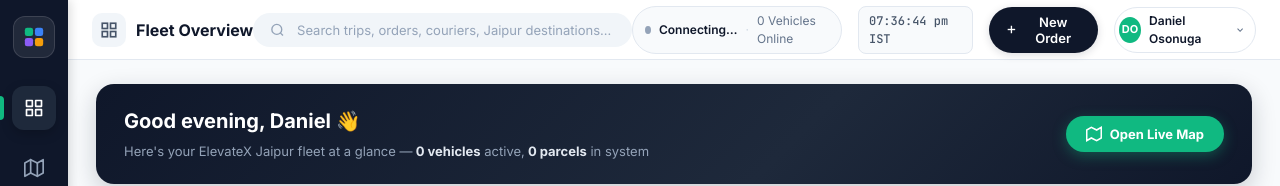
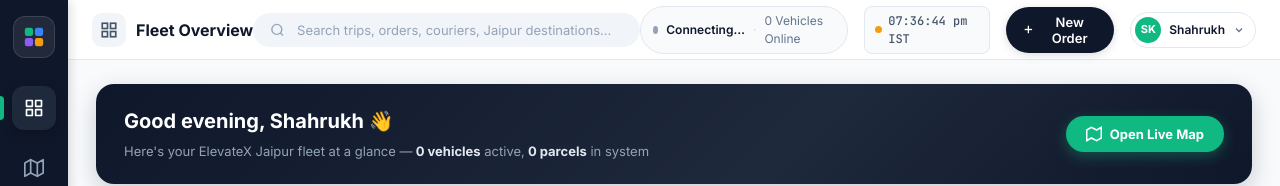
Before and after one commit to shahrukh051/ElevateX, a React (Vite) app in the folder frontend/: page / in a window 1280 px wide. Shown: the top 186 px of the page. Built offline with nearby package versions, Linux system fonts and the light colour scheme; no server answers.

Commit message:
feat: sync clock from timeapi.io with IST conversion and sync indicator dot

```diff
--- a/frontend/src/App.css
+++ b/frontend/src/App.css
@@ -299,6 +299,33 @@
   border: 1px solid var(--border-light);
   padding: 5px 10px;
   border-radius: var(--radius-sm);
+  display: flex;
+  align-items: center;
+  gap: 6px;
+  cursor: default;
+}
+
+.sth-clock-sync-dot {
+  width: 7px;
+  height: 7px;
+  border-radius: 50%;
+  flex-shrink: 0;
+  transition: background-color 0.4s ease;
+}
+
+.sth-clock-sync-dot--synced {
+  background-color: #10b981;
+  box-shadow: 0 0 0 2px rgba(16, 185, 129, 0.2);
+  animation: clock-pulse 2.5s ease-in-out infinite;
+}
+
+.sth-clock-sync-dot--local {
+  background-color: #f59e0b;
+}
+
+@keyframes clock-pulse {
+  0%, 100% { box-shadow: 0 0 0 0 rgba(16, 185, 129, 0.4); }
+  50%       { box-shadow: 0 0 0 5px rgba(16, 185, 129, 0); }
 }
 
 .sth-add-order-btn {
--- a/frontend/src/App.tsx
+++ b/frontend/src/App.tsx
@@ -27,20 +27,58 @@ export default function App() {
   const [activePage, setActivePage] = useState<Page>("overview");
   const [orderModalOpen, setOrderModalOpen] = useState(false);
   const [globalSearch, setGlobalSearch] = useState("");
-  const [liveTime, setLiveTime] = useState(() =>
-    new Date().toLocaleTimeString("en-IN", { hour: "2-digit", minute: "2-digit", second: "2-digit" }) + " IST"
-  );
+  const [liveTime, setLiveTime] = useState("--:--:-- IST");
+  const [clockSynced, setClockSynced] = useState(false);
   const clockRef = useRef<ReturnType<typeof setInterval> | null>(null);
+  const syncedBaseRef = useRef<number | null>(null); // server epoch ms at sync time
+  const syncedAtRef = useRef<number | null>(null);   // local performance.now() at sync time
 
   const activeIncidentCount = accidentEvents.filter((e) => e.status !== "resolved").length;
 
-  // Live clock
+  // TimeAPI-synced live clock
   useEffect(() => {
-    clockRef.current = setInterval(() => {
-      setLiveTime(
-        new Date().toLocaleTimeString("en-IN", { hour: "2-digit", minute: "2-digit", second: "2-digit" }) + " IST"
-      );
-    }, 1000);
+    function formatIST(epochMs: number): string {
+      // IST = UTC + 5h30m
+      const istMs = epochMs + 5.5 * 60 * 60 * 1000;
+      const d = new Date(istMs);
+      const hh = String(d.getUTCHours()).padStart(2, "0");
+      const mm = String(d.getUTCMinutes()).padStart(2, "0");
+      const ss = String(d.getUTCSeconds()).padStart(2, "0");
+      return `${hh}:${mm}:${ss} IST`;
+    }
+
+    function startTicking() {
+      if (clockRef.current) clearInterval(clockRef.current);
+      clockRef.current = setInterval(() => {
+        if (syncedBaseRef.current !== null && syncedAtRef.current !== null) {
+          const elapsed = performance.now() - syncedAtRef.current;
+          setLiveTime(formatIST(syncedBaseRef.current + elapsed));
+        } else {
+          // fallback: local time
+          setLiveTime(
+            new Date().toLocaleTimeString("en-IN", { hour: "2-digit", minute: "2-digit", second: "2-digit" }) + " IST"
+          );
+        }
+      }, 1000);
+    }
+
+    // Fetch accurate time from TimeAPI
+    fetch("https://timeapi.io/api/v1/time/current/utc")
+      .then((res) => res.json())
+      .then((data: { utc_time: string }) => {
+        const serverEpoch = new Date(data.utc_time).getTime();
+        syncedBaseRef.current = serverEpoch;
+        syncedAtRef.current = performance.now();
+        setLiveTime(formatIST(serverEpoch));
+        setClockSynced(true);
+        startTicking();
+      })
+      .catch(() => {
+        // API failed — fall back to local clock
+        setClockSynced(false);
+        startTicking();
+      });
+
     return () => { if (clockRef.current) clearInterval(clockRef.current); };
   }, []);
 
@@ -135,7 +173,7 @@ export default function App() {
 
         {/* Bottom Rail Profile & Settings */}
         <div className="rail-bottom">
-          <div className="rail-avatar-wrap" title="Admin: Daniel Osonuga">
+          <div className="rail-avatar-wrap" title="Admin: Shahrukh">
             <img
               src="https://images.unsplash.com/photo-1534528741775-53994a69daeb?w=80&h=80&fit=crop&crop=faces"
               alt="Admin"
@@ -212,8 +250,9 @@ export default function App() {
               <span className="sth-status-fleet">{vehicles.length} Vehicles Online</span>
             </div>
 
-            {/* Current Time */}
-            <div className="sth-clock-chip">
+            {/* Current Time — synced from timeapi.io */}
+            <div className="sth-clock-chip" title={clockSynced ? "Synced from timeapi.io" : "Local clock (API unavailable)"}>
+              <span className={`sth-clock-sync-dot ${clockSynced ? "sth-clock-sync-dot--synced" : "sth-clock-sync-dot--local"}`} />
               {liveTime}
             </div>
 
@@ -232,8 +271,8 @@ export default function App() {
 
             {/* User Profile Pill (Image 1) */}
             <div className="sth-profile-pill">
-              <span className="sth-avatar-circle">DO</span>
-              <span className="sth-user-name">Daniel Osonuga</span>
+              <span className="sth-avatar-circle">SK</span>
+              <span className="sth-user-name">Shahrukh</span>
               <svg width="12" height="12" viewBox="0 0 24 24" fill="none" stroke="#64748b" strokeWidth="2.5">
                 <path d="M6 9l6 6 6-6"/>
               </svg>
--- a/frontend/src/components/OverviewPage.tsx
+++ b/frontend/src/components/OverviewPage.tsx
@@ -52,7 +52,7 @@ export default function OverviewPage({ onNavigate }: OverviewPageProps) {
       {/* Hero greeting bar */}
       <div className="ov-hero">
         <div className="ov-hero-left">
-          <div className="ov-hero-greeting">Good {getGreeting()}, Daniel 👋</div>
+          <div className="ov-hero-greeting">Good {getGreeting()}, Shahrukh 👋</div>
           <div className="ov-hero-sub">
             Here's your ElevateX Jaipur fleet at a glance —
             <strong> {activeVehicles.length} vehicles</strong> active,
```
